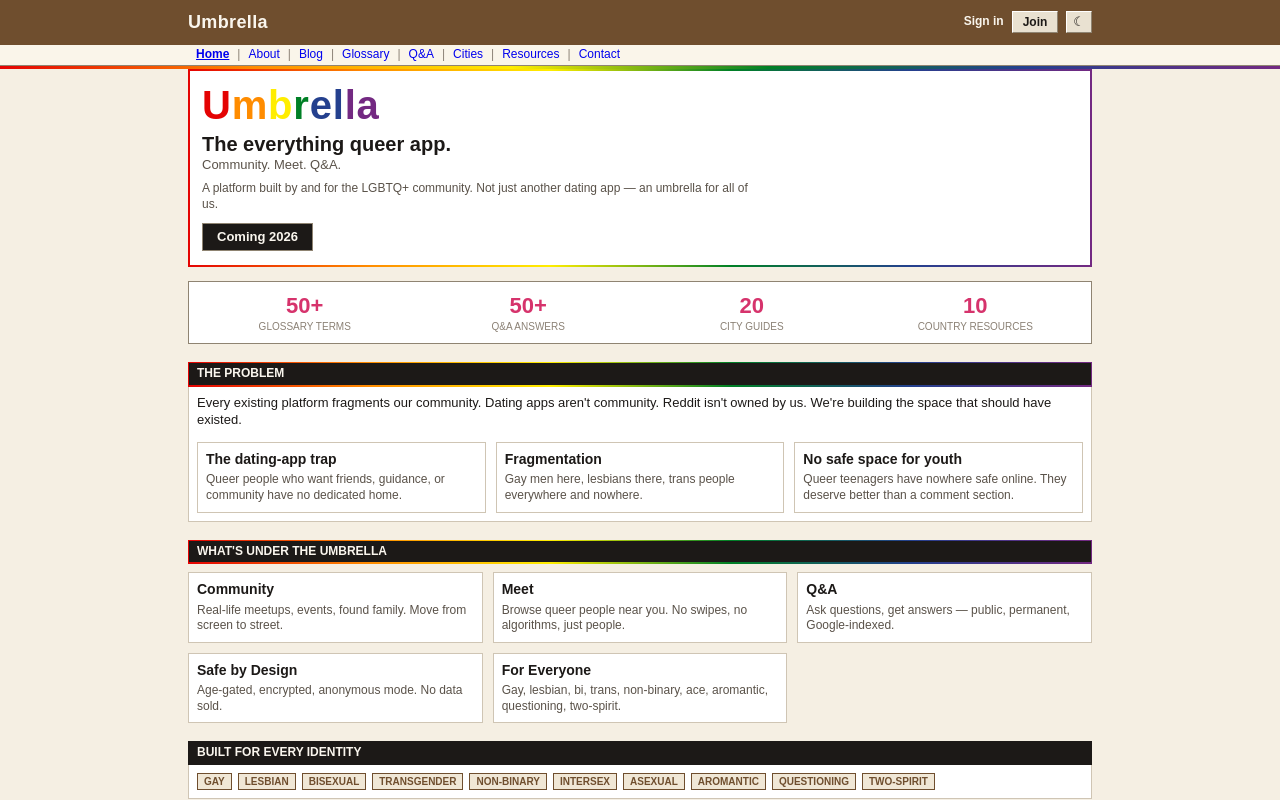
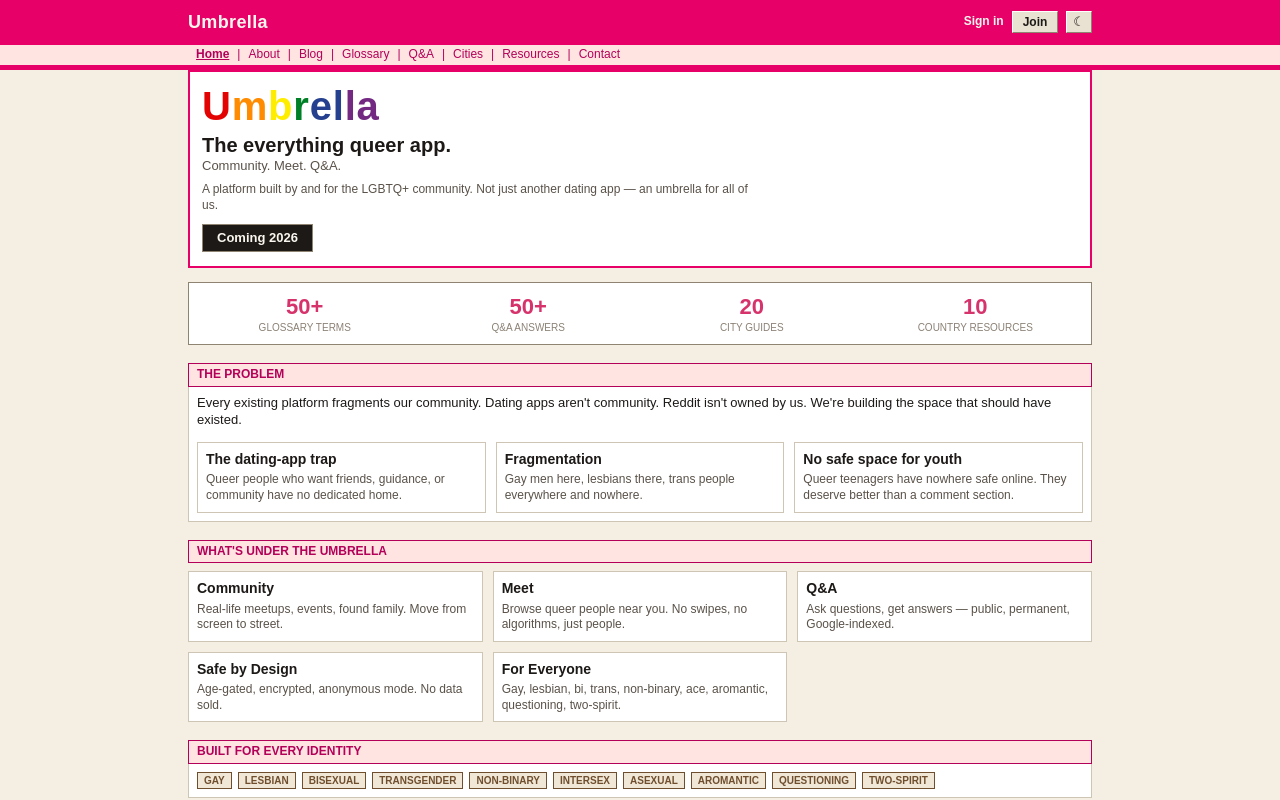
Before and after one commit to nekwasar/umbrella.lgbt, a Next.js app in the folder apps/web/: page / in a window 1280 px wide. Shown: the top 800 px of the page. Built offline with nearby package versions, Linux system fonts and the light colour scheme; no server answers.

Commit message:
y2k header: hotpink banner, pastel subnav; strip gradients; theme-color meta

```diff
--- a/apps/web/src/app/(public)/page.tsx
+++ b/apps/web/src/app/(public)/page.tsx
@@ -70,7 +70,7 @@ export default async function HomePage() {
 
       {/* the problem */}
       <section style={{ marginBottom: 18 }}>
-        <div className="band rainbow">The problem</div>
+        <div className="band">The problem</div>
         <div className="card-flat" style={{ borderTop: 'none' }}>
           <p style={{ marginTop: 0 }}>
             Every existing platform fragments our community. Dating apps aren&apos;t community. Reddit
@@ -92,7 +92,7 @@ export default async function HomePage() {
 
       {/* what's under the umbrella */}
       <section style={{ marginBottom: 18 }}>
-        <div className="band rainbow">What&apos;s under the umbrella</div>
+        <div className="band">What&apos;s under the umbrella</div>
         <div style={{ display: 'grid', gridTemplateColumns: 'repeat(auto-fit,minmax(240px,1fr))', gap: 10, marginTop: 8 }}>
           <MiniCard title="Community">Real-life meetups, events, found family. Move from screen to street.</MiniCard>
           <MiniCard title="Meet">Browse queer people near you. No swipes, no algorithms, just people.</MiniCard>
--- a/apps/web/src/app/globals.css
+++ b/apps/web/src/app/globals.css
@@ -23,6 +23,9 @@
   --gold: #b8860b;
   --brown: #6f4e2e;
   --brown-soft: #f0e7d6;
+  --hotpink: #e60067;
+  --pastel: #ffe4e1;
+  --magenta: #b30059;
   --link: #0000ee;
   --btn-face: #e9e1d1;
   --btn-hi: #ffffff;
@@ -39,15 +42,6 @@
   --flag-green: #008026;
   --flag-blue: #24408e;
   --flag-purple: #732982;
-  --rainbow: linear-gradient(
-    90deg,
-    var(--flag-red) 0%,
-    var(--flag-orange) 20%,
-    var(--flag-yellow) 40%,
-    var(--flag-green) 60%,
-    var(--flag-blue) 80%,
-    var(--flag-purple) 100%
-  );
 }
 
 [data-theme='dark'] {
@@ -69,6 +63,9 @@
   --gold: #d9a441;
   --brown: #cfa66f;
   --brown-soft: #332619;
+  --hotpink: #e60067;
+  --pastel: #3a2129;
+  --magenta: #ff7ab8;
   --link: #8ab4ff;
   --btn-face: #2e2822;
   --btn-hi: #5c5245;
@@ -76,15 +73,6 @@
   --btn-bg: #f0e9df;
   --btn-fg: #161310;
   --shadow: 2px 2px 0 rgba(0, 0, 0, 0.4);
-  --rainbow: linear-gradient(
-    90deg,
-    var(--flag-red) 0%,
-    var(--flag-orange) 20%,
-    var(--flag-yellow) 40%,
-    var(--flag-green) 60%,
-    var(--flag-blue) 80%,
-    var(--flag-purple) 100%
-  );
 }
 
 * {
@@ -180,16 +168,15 @@ h3 {
 
 .rainbow-strip {
   height: 3px;
-  background: var(--rainbow);
+  background: var(--hotpink);
   border: none;
 }
 
-/* 2px gradient border wrapper */
-.rainbow-frame {
-  border: 2px solid transparent;
-  background:
-    linear-gradient(var(--surface), var(--surface)) padding-box,
-    var(--rainbow) border-box;
+/* 2px solid accent frame (combo selector wins over .card for best-answer highlight) */
+.rainbow-frame,
+.card.rainbow-frame {
+  border: 2px solid var(--hotpink);
+  background: var(--surface);
 }
 
 /* ---------- structural pieces ---------- */
@@ -207,15 +194,15 @@ h3 {
   padding: 8px;
 }
 
-/* full-width solid section header strip (classic block header bar) */
+/* full-width solid section header bar: pastel pink + magenta (SpaceHey-style block header) */
 .band {
   display: flex;
   align-items: center;
   gap: 8px;
   padding: 3px 8px;
-  background: var(--ink);
-  color: var(--btn-fg);
-  border: 1px solid var(--ink);
+  background: var(--pastel);
+  color: var(--magenta);
+  border: 1px solid var(--magenta);
   border-radius: 0;
   font-size: 12px;
   font-weight: 700;
@@ -224,19 +211,14 @@ h3 {
   text-align: left;
 }
 
-.band.rainbow {
-  border-bottom: 2px solid transparent;
-  border-image: var(--rainbow) 1;
-}
-
 .band a,
 .band .band-link {
-  color: var(--btn-fg);
+  color: var(--magenta);
 }
 
 .band a:hover,
 .band .band-link:hover {
-  color: var(--btn-fg);
+  color: var(--magenta);
   text-decoration: underline;
 }
 
@@ -495,9 +477,9 @@ h3 {
 
 /* ---------- header: solid top banner + pipe subnav (classic) ---------- */
 .top-banner {
-  background: var(--brown);
+  background: var(--hotpink);
   color: var(--btn-fg);
-  border-bottom: 1px solid var(--brown);
+  border-bottom: 1px solid var(--hotpink);
 }
 .top-banner-inner {
   display: flex;
@@ -544,8 +526,8 @@ h3 {
 }
 
 .subnav {
-  background: var(--surface-2);
-  border-bottom: 1px solid var(--line-strong);
+  background: var(--pastel);
+  border-bottom: 2px solid var(--hotpink);
 }
 .subnav-inner {
   display: flex;
@@ -555,13 +537,13 @@ h3 {
   font-size: 12px;
 }
 .subnav a {
-  color: var(--link);
+  color: var(--magenta);
   text-decoration: none;
   font-weight: 400;
   padding: 3px 8px;
 }
 .subnav a:hover {
-  color: var(--link);
+  color: var(--magenta);
   text-decoration: underline;
 }
 .subnav a.active {
@@ -569,7 +551,7 @@ h3 {
   text-decoration: underline;
 }
 .subnav .sep {
-  color: var(--faint);
+  color: var(--magenta);
 }
 
 .theme-toggle {
--- a/apps/web/src/app/layout.tsx
+++ b/apps/web/src/app/layout.tsx
@@ -1,6 +1,10 @@
-import type { Metadata } from 'next';
+import type { Metadata, Viewport } from 'next';
 import './globals.css';
 import { SITE, organizationJson, websiteJson } from '@/lib/seo';
+
+export const viewport: Viewport = {
+  themeColor: '#e60067'
+};
 
 export const metadata: Metadata = {
   metadataBase: new URL(SITE.url),
--- a/apps/web/src/components/public/TypeIndexView.tsx
+++ b/apps/web/src/components/public/TypeIndexView.tsx
@@ -15,7 +15,7 @@ export function TypeIndexView({
   return (
     <div>
       <h1 style={{ marginBottom: 10 }}>{label}</h1>
-      <div className="band rainbow" style={{ marginBottom: 0 }}>
+      <div className="band" style={{ marginBottom: 0 }}>
         {label}
       </div>
       <div className="row-list" style={{ borderTop: 'none' }}>
--- a/apps/web/src/components/qa/QuestionView.tsx
+++ b/apps/web/src/components/qa/QuestionView.tsx
@@ -96,7 +96,7 @@ export function QuestionView({ initial }: { initial: QuestionDetail }) {
 
       {/* answers */}
       <section style={{ marginTop: 16 }}>
-        <div className="band rainbow" style={{ marginBottom: 10 }}>
+        <div className="band" style={{ marginBottom: 10 }}>
           {answers.length} Answer{answers.length === 1 ? '' : 's'}
         </div>
 
```
Also changed, not shown: 1 other file (tests, documents, lock files or other folders).
